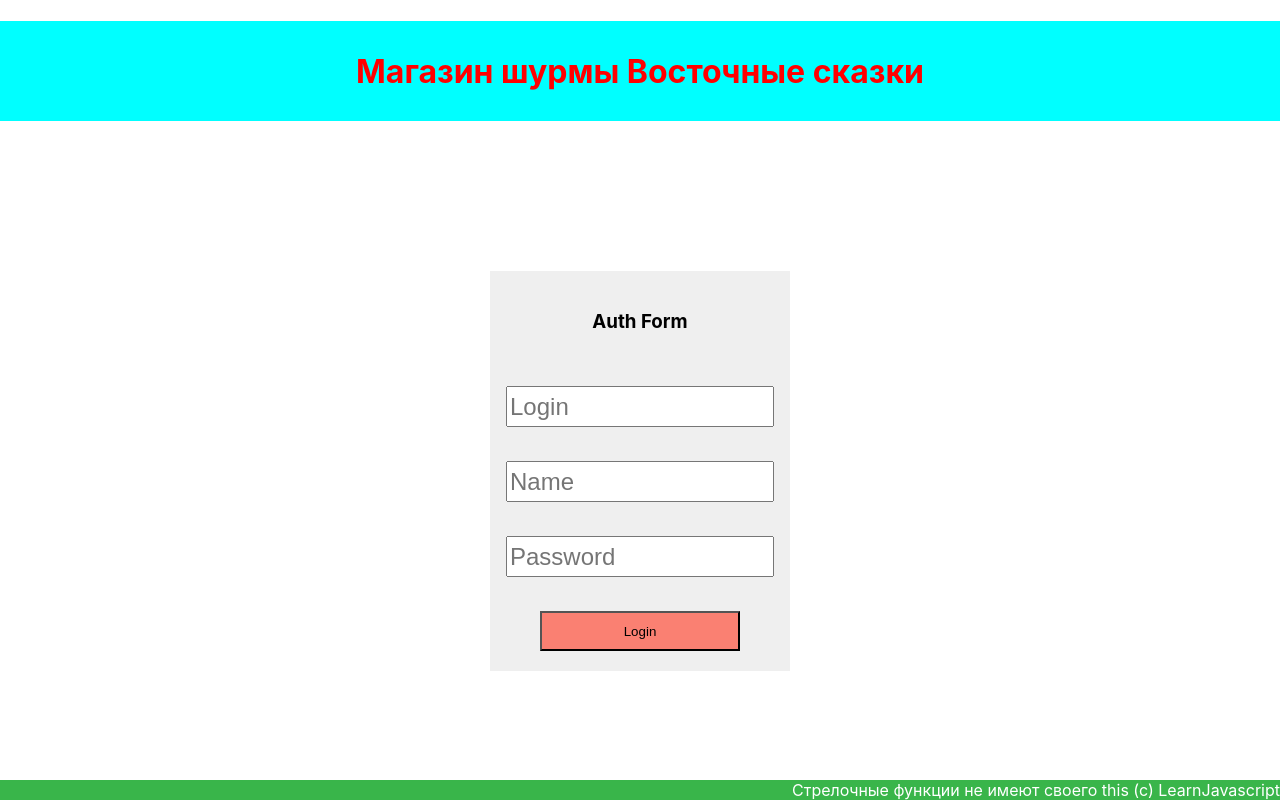
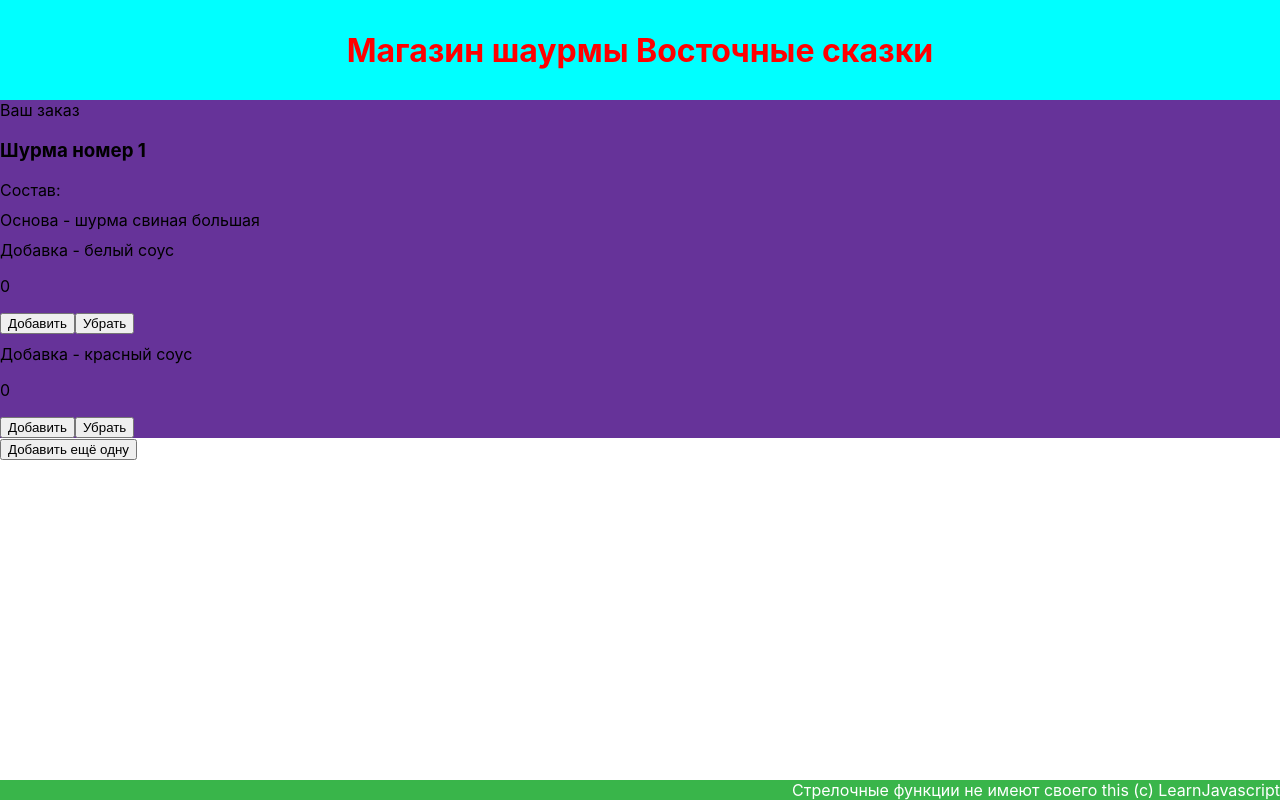
Before and after one commit to venEd23/Shurma2, a React (Create React App) app: page /main in a window 1280 px wide. Built offline with nearby package versions, Linux system fonts and the light colour scheme.

Commit message:
initialise commit

```diff
--- a/package.json
+++ b/package.json
@@ -13,6 +13,7 @@
     "node-sass": "^5.0.0",
     "react": "^17.0.2",
     "react-dom": "^17.0.2",
+    "react-router-dom": "^5.2.0",
     "react-scripts": "4.0.3",
     "typescript": "^4.2.4",
     "web-vitals": "^1.1.1"
@@ -42,6 +43,7 @@
     ]
   },
   "devDependencies": {
+    "@types/react-router-dom": "^5.1.7",
     "@typescript-eslint/eslint-plugin": "^4.22.0",
     "@typescript-eslint/parser": "^4.22.0",
     "eslint": "^7.25.0",
--- a/src/components/App/App.tsx
+++ b/src/components/App/App.tsx
@@ -1,14 +1,18 @@
 import React from "react";
+import { Route } from "react-router-dom";
 import logo from "./logo.svg";
 import CardList from "../MainPage";
 import AuthPageContainer from "../AuthPageContainer";
 
 
+
 function App() {
   return (
     <>
+    <Route path='/' exact component={AuthPageContainer} />
+    <Route path='/main' exact component={CardList} />
     {/* <CardList numbers={[]} /> */}
-    <AuthPageContainer />
+
     </>
   );
 }
--- a/src/components/AuthPage/AuthPage.module.scss
+++ b/src/components/AuthPage/AuthPage.module.scss
@@ -15,6 +15,8 @@
   .h1 {
       width: 100%;
       height: 100px;
+      padding-top: 0;
+      margin-top: 0;
       background-color: aqua;
       justify-content: center;
       align-items: center;
--- a/src/components/AuthPage/index.tsx
+++ b/src/components/AuthPage/index.tsx
@@ -6,7 +6,7 @@ const AuthPage: FC = () => (
   <div className={style.auth_page_wrapper}>
     <h1 className={style.h1} style={{ color: "red" }}>
           {" "}
-          Магазин шурмы Восточные сказки
+          Магазин шаурмы Восточные сказки
         </h1>
     <AuthForm/>
     <footer className={style.footer}>
--- a/src/components/MainPage/CardList.module.scss
+++ b/src/components/MainPage/CardList.module.scss
@@ -5,6 +5,8 @@
 .h1 {
     width: 100%;
     height: 100px;
+    margin:0;
+    padding-top: 0p;
     background-color: aqua;
     justify-content: center;
     align-items: center;
--- a/src/components/MainPage/CardListItem.tsx
+++ b/src/components/MainPage/CardListItem.tsx
@@ -64,19 +64,19 @@ class CardListItem extends React.Component<TProps, TState> {
         <div className={style.div}>Добавка - белый соус</div>
         <p>{firstCount}</p>
         <button type="button" onClick={this.plusOne}>
-          Plus
+          Добавить
         </button>
         <button type="button" onClick={this.minusOne}>
-          Minus
+          Убрать
         </button>
 
         <div className={style.div}>Добавка - красный соус</div>
         <p>{secondCount}</p>
         <button type="button" onClick={this.plusSecond}>
-          Plus
+          Добавить
         </button>
         <button type="button" onClick={this.minusSecond}>
-          Minus
+          Убрать
         </button>
       </>
     );
--- a/src/components/MainPage/index.tsx
+++ b/src/components/MainPage/index.tsx
@@ -1,6 +1,5 @@
 import React from "react";
 import CardListItem from "./CardListItem";
-// import "./style.css";
 import style from "./CardList.module.scss";
 
 type TState = {
@@ -39,7 +38,7 @@ class CardList extends React.Component<TProps, TState> {
       <>
         <h1 className={style.h1} style={{ color: "red" }}>
           {" "}
-          Магазин шурмы Восточные сказки
+          Магазин шаурмы Восточные сказки
         </h1>
 
         <div className={style.block}>
@@ -49,7 +48,7 @@ class CardList extends React.Component<TProps, TState> {
 
         <div>
           <button type="button" onClick={this.addItem}>
-            Добавить
+            Добавить ещё одну
           </button>
         </div>
 
--- a/src/index.tsx
+++ b/src/index.tsx
@@ -1,14 +1,17 @@
-import React from 'react';
-import ReactDOM from 'react-dom';
-import './index.css';
-import App from './components/App/App';
-import reportWebVitals from './reportWebVitals';
+import React from "react";
+import ReactDOM from "react-dom";
+import { BrowserRouter } from "react-router-dom";
+import "./index.css";
+import App from "./components/App/App";
+import reportWebVitals from "./reportWebVitals";
 
 ReactDOM.render(
   <React.StrictMode>
-    <App />
+    <BrowserRouter>
+      <App />
+    </BrowserRouter>
   </React.StrictMode>,
-  document.getElementById('root')
+  document.getElementById("root")
 );
 
 // If you want to start measuring performance in your app, pass a function
```
Also changed, not shown: 1 other file (tests, documents, lock files or other folders).
